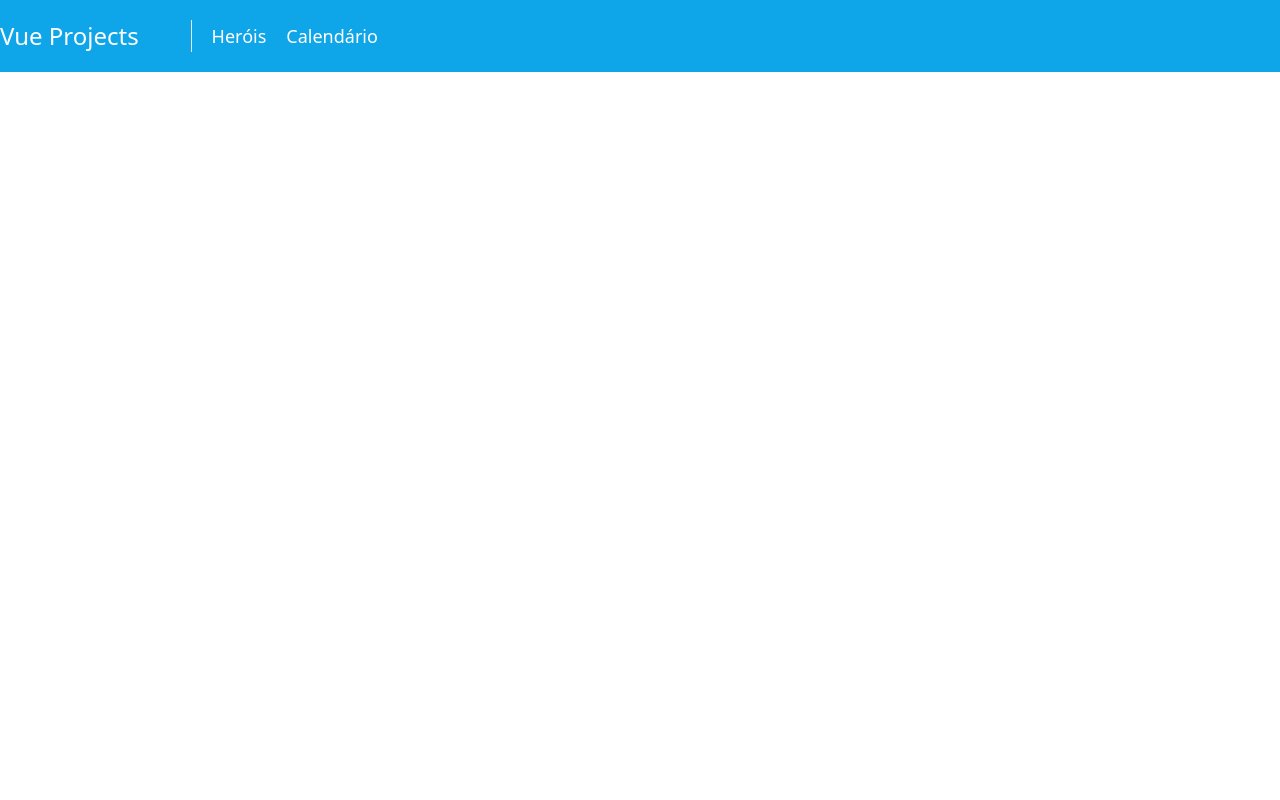
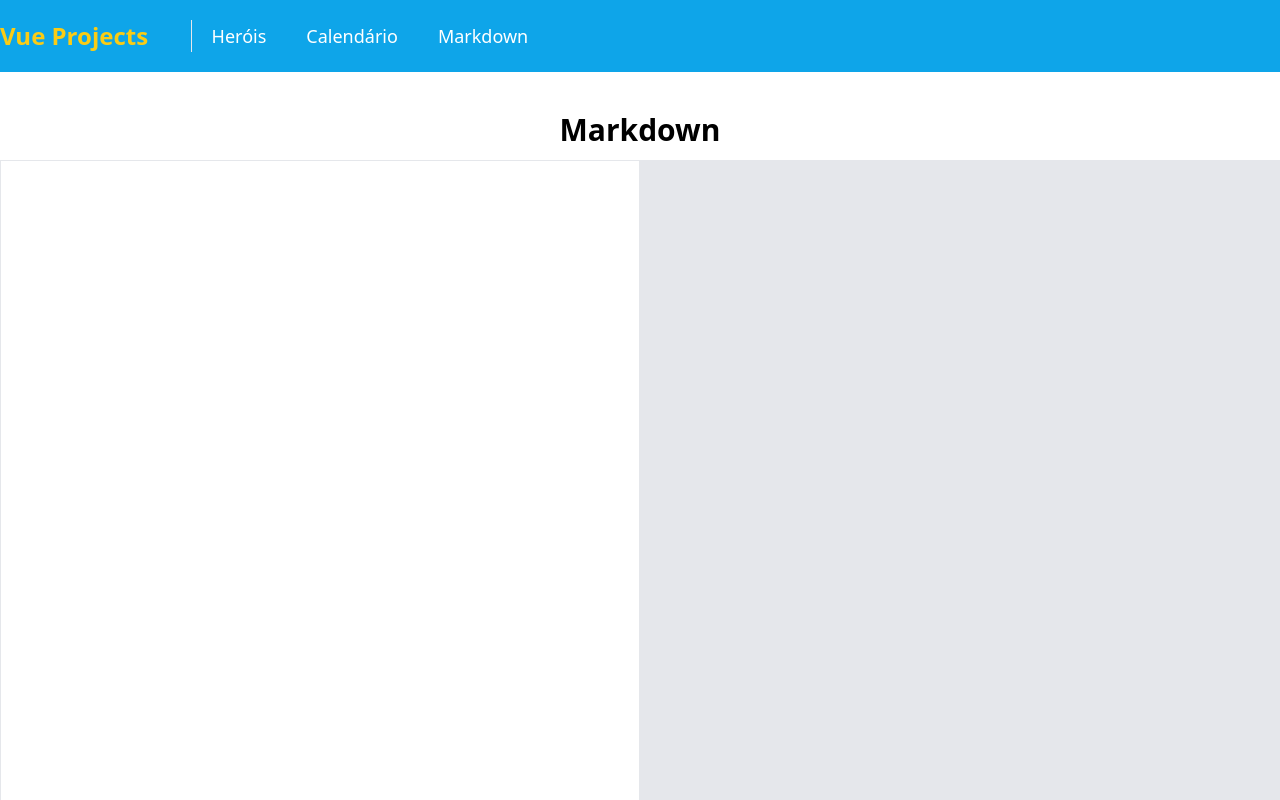
Before and after one commit to EuclidesKinto/vue-projects, a Vue app: page /markdown in a window 1280 px wide. Shown: the top 800 px of the page. Built offline with nearby package versions, Linux system fonts and the light colour scheme.

Commit message:
add markdown

```diff
--- a/package.json
+++ b/package.json
@@ -9,6 +9,7 @@
     "preview": "vite preview"
   },
   "dependencies": {
+    "marked": "^4.2.5",
     "vue": "^3.2.45",
     "vue-router": "^4.0.13"
   },
--- a/src/components/Header.vue
+++ b/src/components/Header.vue
@@ -3,19 +3,15 @@
     <div class="container mx-auto flex justify-start ">
       <router-link
           :to="{name:'home'}"
-          class="text-2xl text-white w-56">
+          class="text-2xl text-yellow-400 w-56 font-extrabold hover:text-yellow-300">
         Vue Projects
       </router-link>
       <div class="flex justify-start w-full space-x-5 text-white items-center border-l">
         <router-link
-            :to="{name: 'hero'}"
-            class="hover:underline text-lg pl-5">
-          Heróis
-        </router-link>
-        <router-link
-            :to="{name:'calendar'}"
-            class="hover:underline text-lg">
-          Calendário
+            v-for="item in list" :key="item.to"
+            :to="item.to"
+            class="hover:underline text-lg pl-5 hover:text-yellow-200">
+            {{item.title}}
         </router-link>
       </div>
     </div>
@@ -25,7 +21,16 @@
 
 <script>
 export default {
-  name: "Header"
+  name: "Header",
+  data() {
+    return {
+      list: [
+        {title: "Heróis", to: "/hero"},
+        {title: "Calendário", to: "/calendar"},
+        {title: "Markdown", to: "/markdown"},
+      ]
+    }
+  }
 }
 </script>
 
--- /dev/null
+++ b/src/pages/Markdown.vue
@@ -0,0 +1,37 @@
+<template>
+  <div class="flex-coll w-full">
+    <h2 class="text-3xl font-bold mb-3 text-center">Markdown</h2>
+    <section class="flex w-full h-screen">
+      <article class="w-1/2 border">
+        <textarea class="w-full h-full p-3"
+                  v-model="text"
+        ></textarea>
+      </article>
+      <article class="w-1/2 border bg-gray-200 p-3"
+      v-html="markedText"
+      ></article>
+    </section>
+  </div>
+</template>
+
+<script>
+import {marked} from 'marked';
+export default {
+  data() {
+    return{
+      text: "",
+    }
+  },
+  computed: {
+    markedText(){
+      return marked(this.text);
+      // setTimeout(() => {
+      // }, 1000)
+    }
+  }
+}
+</script>
+
+<style scoped>
+
+</style>
--- a/src/router.js
+++ b/src/router.js
@@ -4,17 +4,22 @@ const routes = [
     {
         path: '/',
         name: 'home',
-        component: () => import('./components/Home.vue')
+        component: () => import('./pages/Home.vue')
     },
     {
         path: '/hero',
         name: 'hero',
-        component: () => import('./components/Hero.vue')
+        component: () => import('./pages/Hero.vue')
     },
     {
         path: '/calendar',
         name: 'calendar',
-        component: () => import('./components/Calendar.vue')
+        component: () => import('./pages/Calendar.vue')
+    },
+    {
+        path: '/markdown',
+        name: 'markdown',
+        component: () => import('./pages/Markdown.vue')
     },
 ]
 const router = createRouter({
```
Also changed, not shown: src/pages/Calendar.vue (renamed from src/components/Calendar.vue), src/pages/Hero.vue (renamed from src/components/Hero.vue), src/pages/Home.vue (renamed from src/components/Home.vue), 1 other file (tests, documents, lock files or other folders).
